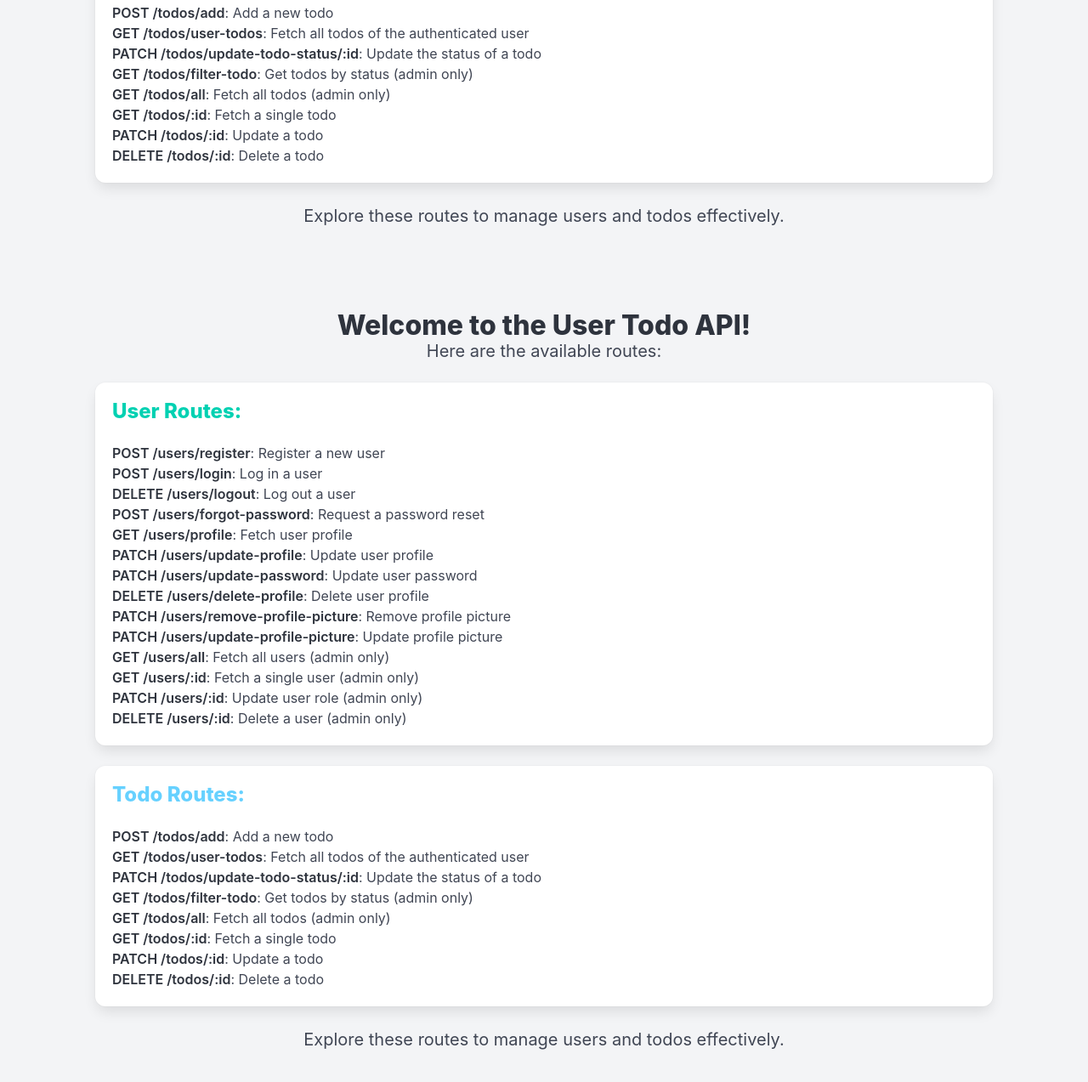
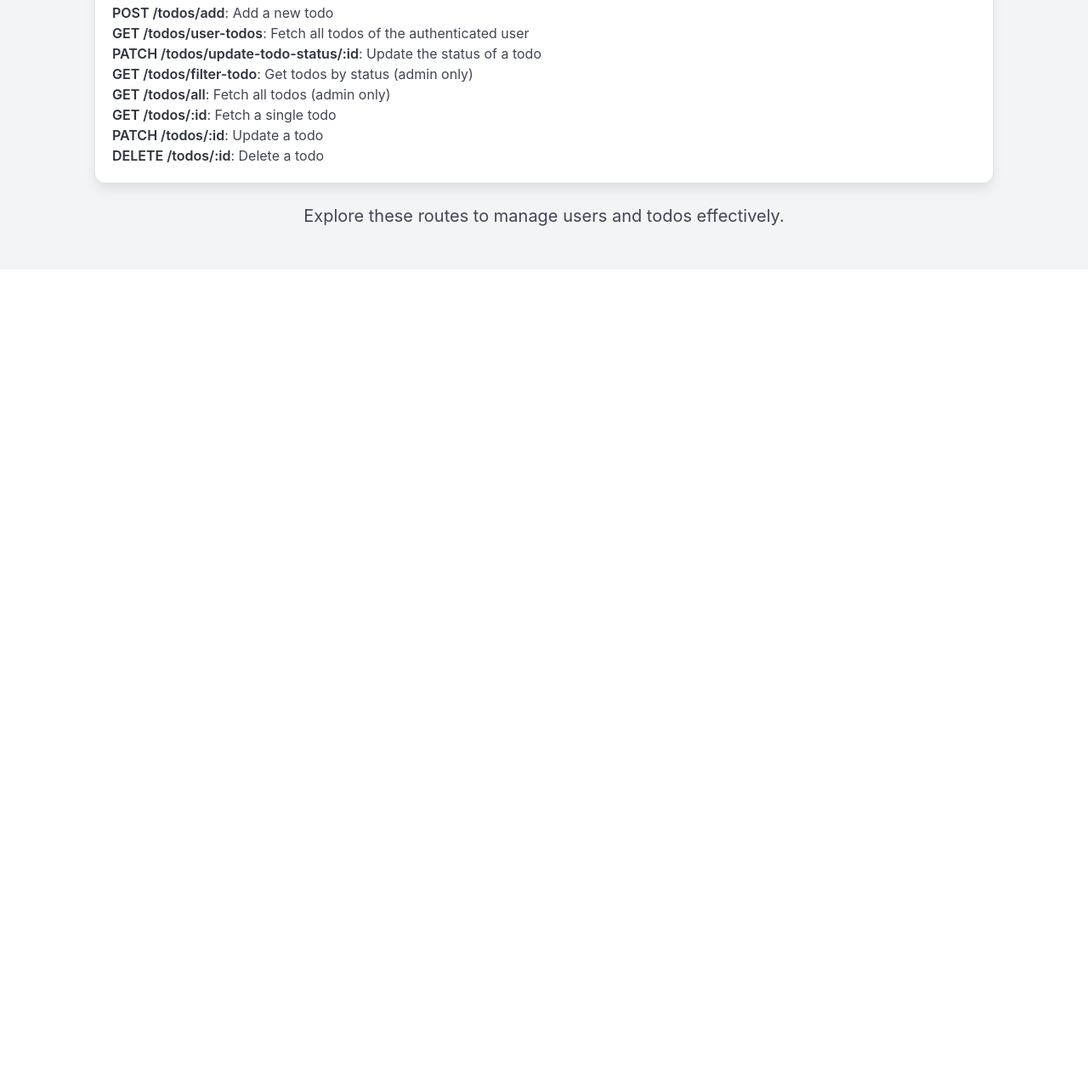
Before and after one commit to urssanjaysingh/User-Todo-API, a website: page public/welcome.html in a window 1280 px wide. Shown: the part 652-1925 px from the top of the page at 85% size. After the commit the page ends 969 px from the top, so only its background shows below. Drawn offline with nearby package versions, Linux system fonts and the light colour scheme.

Commit message:
Ready to Deploy

```diff
--- a/public/welcome.html
+++ b/public/welcome.html
@@ -126,131 +126,3 @@
         </div>
     </body>
 </html>
-<!DOCTYPE html>
-<html lang="en">
-    <head>
-        <meta charset="UTF-8" />
-        <meta name="viewport" content="width=device-width, initial-scale=1.0" />
-        <title>Welcome to the User Todo API</title>
-        <link
-            rel="stylesheet"
-            href="https://cdn.jsdelivr.net/npm/bulma@1.0.2/css/bulma.min.css"
-        />
-    </head>
-    <body class="has-background-light">
-        <div class="container">
-            <section class="section">
-                <div class="content has-text-centered">
-                    <h1 class="title is-3 has-text-dark">
-                        Welcome to the User Todo API!
-                    </h1>
-                    <p class="subtitle is-5 has-text-grey-dark">
-                        Here are the available routes:
-                    </p>
-                </div>
-
-                <div class="box has-background-white">
-                    <h2 class="title is-4 has-text-primary">User Routes:</h2>
-                    <ul class="list is-hoverable">
-                        <li>
-                            <strong>POST /users/register</strong>: Register a
-                            new user
-                        </li>
-                        <li>
-                            <strong>POST /users/login</strong>: Log in a user
-                        </li>
-                        <li>
-                            <strong>DELETE /users/logout</strong>: Log out a
-                            user
-                        </li>
-                        <li>
-                            <strong>POST /users/forgot-password</strong>:
-                            Request a password reset
-                        </li>
-                        <li>
-                            <strong>GET /users/profile</strong>: Fetch user
-                            profile
-                        </li>
-                        <li>
-                            <strong>PATCH /users/update-profile</strong>: Update
-                            user profile
-                        </li>
-                        <li>
-                            <strong>PATCH /users/update-password</strong>:
-                            Update user password
-                        </li>
-                        <li>
-                            <strong>DELETE /users/delete-profile</strong>:
-                            Delete user profile
-                        </li>
-                        <li>
-                            <strong>PATCH /users/remove-profile-picture</strong
-                            >: Remove profile picture
-                        </li>
-                        <li>
-                            <strong>PATCH /users/update-profile-picture</strong
-                            >: Update profile picture
-                        </li>
-                        <li>
-                            <strong>GET /users/all</strong>: Fetch all users
-                            (admin only)
-                        </li>
-                        <li>
-                            <strong>GET /users/:id</strong>: Fetch a single user
-                            (admin only)
-                        </li>
-                        <li>
-                            <strong>PATCH /users/:id</strong>: Update user role
-                            (admin only)
-                        </li>
-                        <li>
-                            <strong>DELETE /users/:id</strong>: Delete a user
-                            (admin only)
-                        </li>
-                    </ul>
-                </div>
-
-                <div class="box has-background-white mt-5">
-                    <h2 class="title is-4 has-text-info">Todo Routes:</h2>
-                    <ul class="list is-hoverable">
-                        <li>
-                            <strong>POST /todos/add</strong>: Add a new todo
-                        </li>
-                        <li>
-                            <strong>GET /todos/user-todos</strong>: Fetch all
-                            todos of the authenticated user
-                        </li>
-                        <li>
-                            <strong>PATCH /todos/update-todo-status/:id</strong
-                            >: Update the status of a todo
-                        </li>
-                        <li>
-                            <strong>GET /todos/filter-todo</strong>: Get todos
-                            by status (admin only)
-                        </li>
-                        <li>
-                            <strong>GET /todos/all</strong>: Fetch all todos
-                            (admin only)
-                        </li>
-                        <li>
-                            <strong>GET /todos/:id</strong>: Fetch a single todo
-                        </li>
-                        <li>
-                            <strong>PATCH /todos/:id</strong>: Update a todo
-                        </li>
-                        <li>
-                            <strong>DELETE /todos/:id</strong>: Delete a todo
-                        </li>
-                    </ul>
-                </div>
-
-                <div class="content has-text-centered mt-5">
-                    <p class="is-size-5 has-text-grey-dark">
-                        Explore these routes to manage users and todos
-                        effectively.
-                    </p>
-                </div>
-            </section>
-        </div>
-    </body>
-</html>
```
